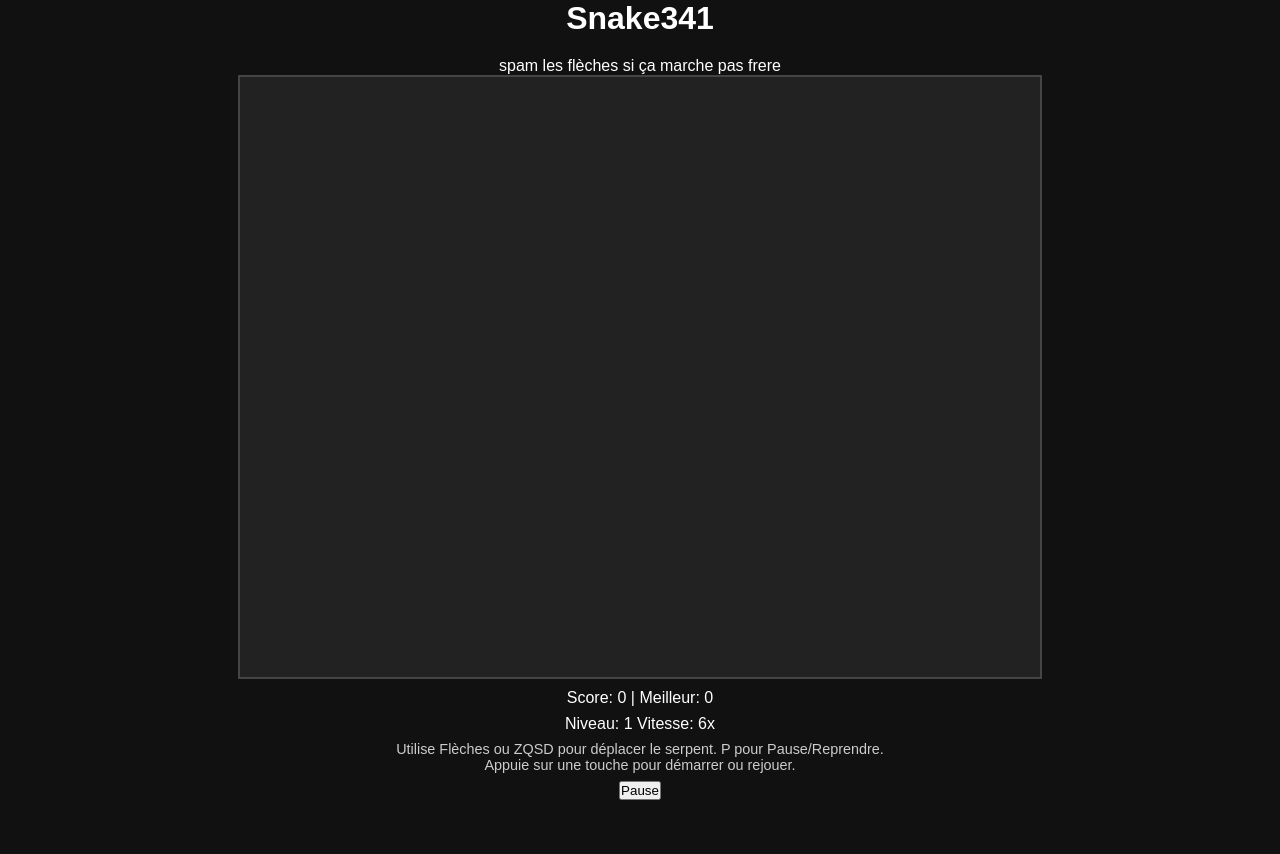
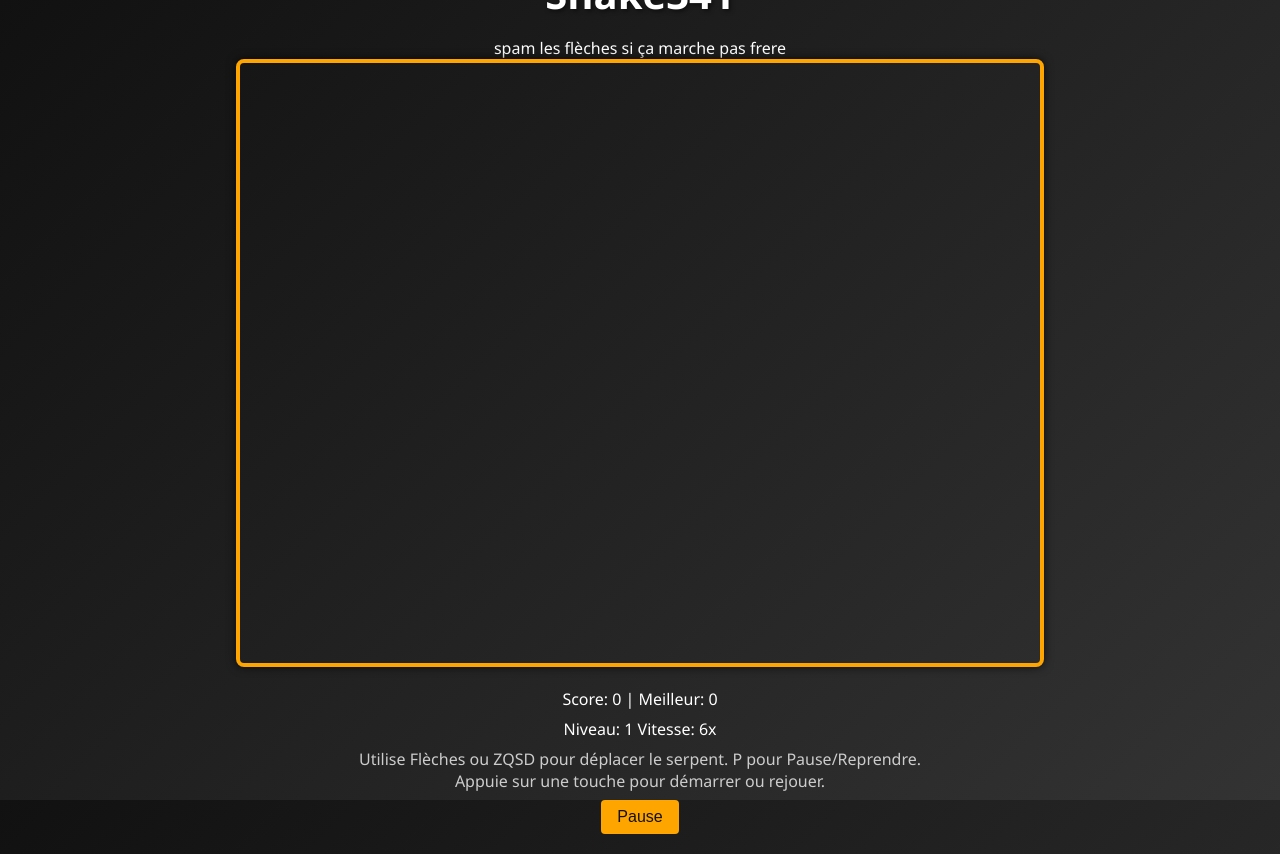
Before and after one commit to TonyCreativeDesign/SNAKE, a plain HTML site: page index.html in a window 1280 px wide. Before the commit the page ends 800 px from the top, so only its background shows below. Drawn offline with Linux system fonts and the light colour scheme.

Commit message:
Update style.css

```diff
--- a/style.css
+++ b/style.css
@@ -1,54 +1,71 @@
-/* ------- Reset léger ------- */
-* {
+/* style.css */
+:root {
+    --bg-start: #111;
+    --bg-end: #333;
+    --snake-color: #0f0;
+    --apple-color: #f00;
+    --text-color: #fff;
+    --accent-color: #ffa500;
+  }
+  * {
     margin: 0;
     padding: 0;
     box-sizing: border-box;
   }
-
   body {
-    background: #111; /* fond sombre */
-    font-family: Arial, sans-serif;
-    color: #fff;
+    background: linear-gradient(135deg, var(--bg-start), var(--bg-end));
+    color: var(--text-color);
+    font-family: 'Segoe UI', Tahoma, Geneva, Verdana, sans-serif;
     display: flex;
     justify-content: center;
     align-items: center;
     height: 100vh;
+    overflow: hidden;
   }
-
-  /* Conteneur principal centré */
   .container {
     text-align: center;
+    padding: 20px;
   }
-
-  /* Titre */
   h1 {
-    margin-bottom: 20px;
-    font-size: 2em;
+    font-size: 2.5rem;
+    margin-bottom: 1rem;
+    text-shadow: 2px 2px 4px rgba(0,0,0,0.5);
   }
-
-  /* Canvas plus grand */
+  .canvas-wrapper {
+    display: inline-block;
+    border: 4px solid var(--accent-color);
+    border-radius: 8px;
+    overflow: hidden;
+    box-shadow: 0 0 10px rgba(0,0,0,0.7);
+  }
   #gameCanvas {
-    background: #222;
     display: block;
-    margin: 0 auto;
-    border: 2px solid #444;
+    background: transparent;
   }
-
-  /* Panneau d'infos sous le canvas */
   .info-panel {
-    margin-top: 10px;
+    margin-top: 1rem;
     display: flex;
     flex-direction: column;
-    gap: 8px;
+    gap: 0.5rem;
     align-items: center;
   }
-
   .info-panel p {
-    margin: 0;
+    font-size: 1rem;
   }
-
-  /* Style pour les instructions */
   .instructions {
-    font-size: 0.9em;
     color: #ccc;
+    font-size: 0.9rem;
   }
+  #pauseBtn {
+    padding: 0.5rem 1rem;
+    font-size: 1rem;
+    background: var(--accent-color);
+    color: var(--bg-start);
+    border: none;
+    border-radius: 4px;
+    cursor: pointer;
+    transition: background 0.3s;
+  }
+  #pauseBtn:hover {
+    background: #ffb733;
+  }
```
